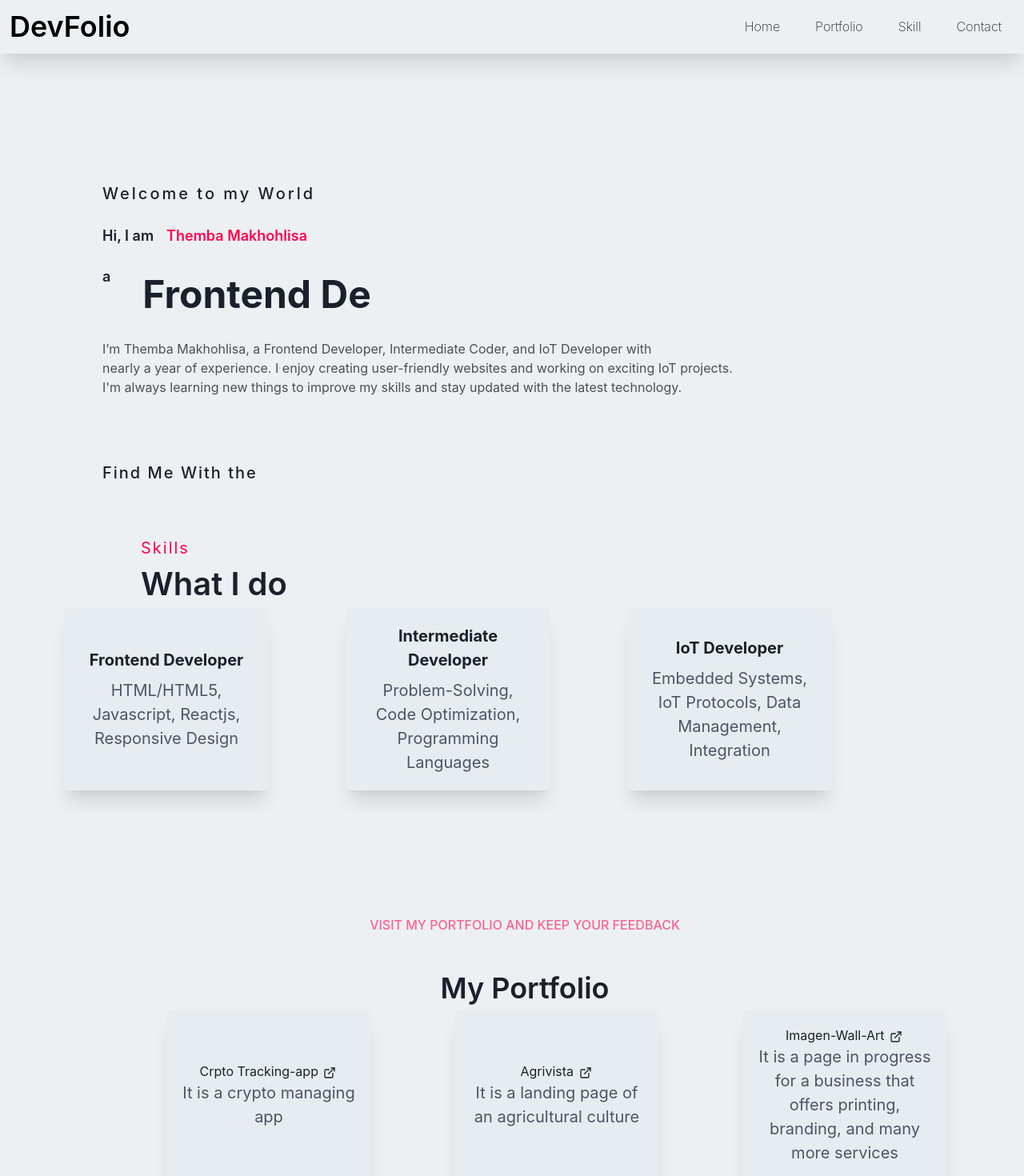
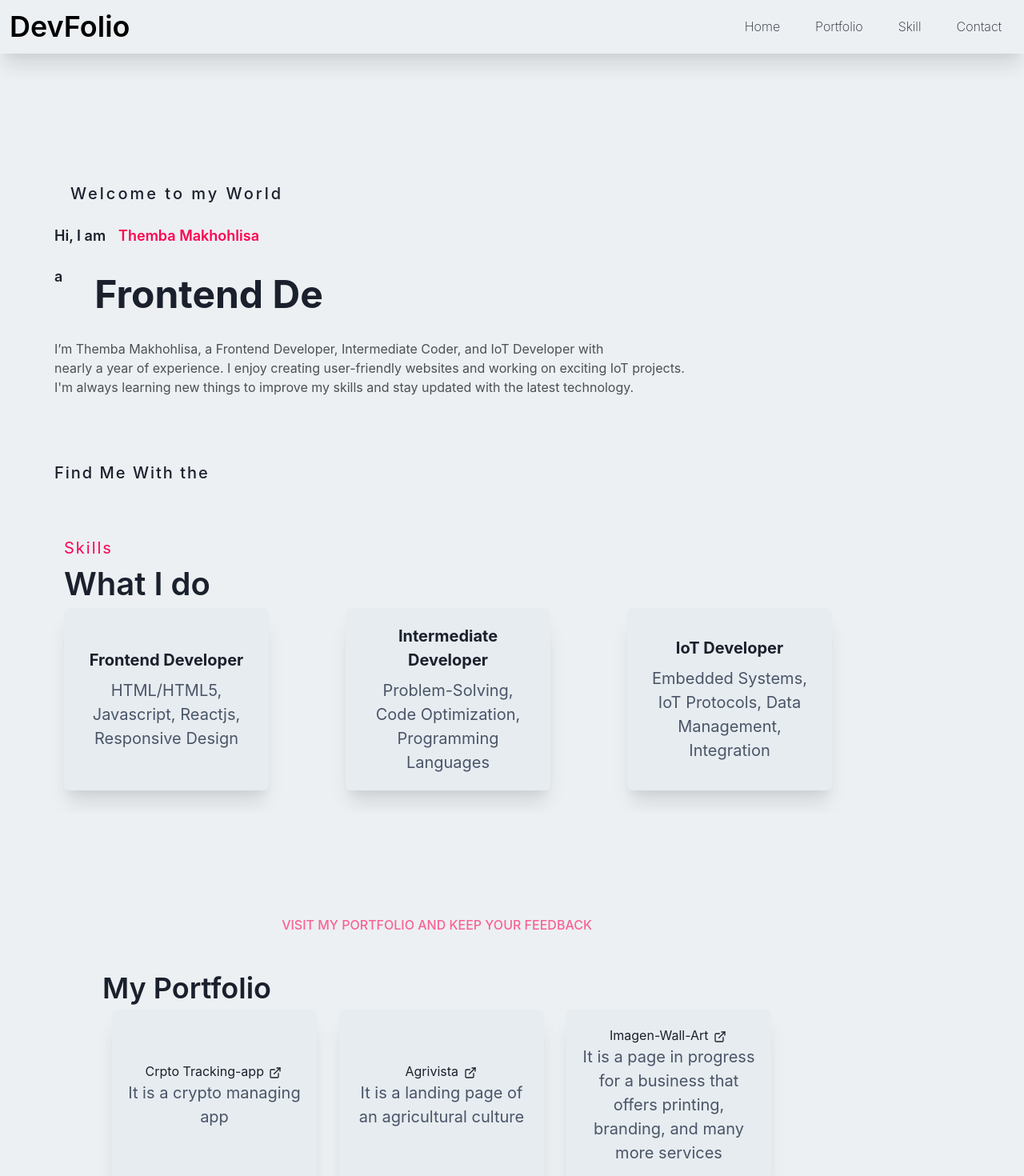
Before and after one commit to Zwane71/Personal-Portfolio, a React (Create React App) app: page / in a window 1280 px wide. Shown: the top 1470 px of the page at 80% size. Built offline with nearby package versions, Linux system fonts and the light colour scheme.

Commit message:
fixing the margins

```diff
--- a/src/components/content/About/About.tsx
+++ b/src/components/content/About/About.tsx
@@ -17,14 +17,14 @@ const About = () => {
 		<div>
 			<Flex mx={12} mt={40}>
 				<Flex style={{ display: "flex", flexDirection: "column" }}>
-					<Text ml={20} fontWeight={500} fontSize={20} letterSpacing={3}>
+					<Text ml={10} fontWeight={500} fontSize={20} letterSpacing={3}>
 						Welcome to my World{" "}
 					</Text>
 
 					<ThemeProvider theme={theme}>
 						<Text
 							style={{ display: "flex" }}
-							ml={20}
+							ml={5}
 							mt={6}
 							fontSize={{ base: "base", sm: "sm", md: "md", lg: "lg" }}
 							fontWeight='600'>
@@ -33,7 +33,7 @@ const About = () => {
 						</Text>
 						<Flex flexDirection='row'>
 							<Text
-								ml={20}
+								ml={5}
 								mt={6}
 								fontSize={{ base: "base", sm: "sm", md: "md", lg: "lg" }}
 								fontWeight='600'>
@@ -44,7 +44,7 @@ const About = () => {
 						</Flex>
 					</ThemeProvider>
 
-					<Text ml={20} mt={5} fontSize={16} fontWeight={400} color='#4d4f52'>
+					<Text ml={5} mt={5} fontSize={16} fontWeight={400} color='#4d4f52'>
 						I’m Themba Makhohlisa, a Frontend Developer, Intermediate Coder, and
 						IoT Developer with <br />
 						nearly a year of experience. I enjoy creating user-friendly websites
@@ -53,12 +53,7 @@ const About = () => {
 						with the latest technology.
 					</Text>
 
-					<Text
-						ml={20}
-						mt={20}
-						fontSize={20}
-						fontWeight={500}
-						letterSpacing={2}>
+					<Text ml={5} mt={20} fontSize={20} fontWeight={500} letterSpacing={2}>
 						{" "}
 						Find Me With the
 					</Text>
--- a/src/components/content/portfolio/CustomBackground.tsx
+++ b/src/components/content/portfolio/CustomBackground.tsx
@@ -28,7 +28,7 @@ const CustomBackground: React.FC<CustomBackgroundProps> = ({
 			borderRadius='md'
 			boxShadow='xl'
 			minHeight='200px'
-			ml={20}
+			ml={3}
 			w={256}
 			textAlign='center'
 			transition='background-color 0.3s ease' // Smooth transition
--- a/src/components/content/portfolio/Portfolio.tsx
+++ b/src/components/content/portfolio/Portfolio.tsx
@@ -14,12 +14,12 @@ const Portfolio = () => {
 						fontWeight={500}>
 						VISIT MY PORTFOLIO AND KEEP YOUR FEEDBACK
 					</Text>
-					<Text m={"auto"} mt={10} fontWeight={600} fontSize={36}>
+					<Text mt={10} fontWeight={600} fontSize={36}>
 						My Portfolio
 					</Text>
 					<Flex
 						flexDirection={{ base: "column", md: "row" }} // Responsive direction
-						gap={6} // Adjust the gap between items
+						gap={4} // Adjust the gap between items
 					>
 						<CustomBackground
 							title='Crpto Tracking-app'
--- a/src/components/content/skill/Skill.tsx
+++ b/src/components/content/skill/Skill.tsx
@@ -19,7 +19,7 @@ const Skill = () => {
 			<div>
 				<Flex flexDirection='column'>
 					<Text
-						ml={44}
+						ml={20}
 						mt={16}
 						fontSize={20}
 						fontWeight={400}
@@ -27,7 +27,7 @@ const Skill = () => {
 						color='#ff014f'>
 						Skills
 					</Text>
-					<Text ml={44} fontSize={40} fontWeight={600}>
+					<Text ml={20} fontSize={40} fontWeight={600}>
 						{" "}
 						What I do{" "}
 					</Text>
```
